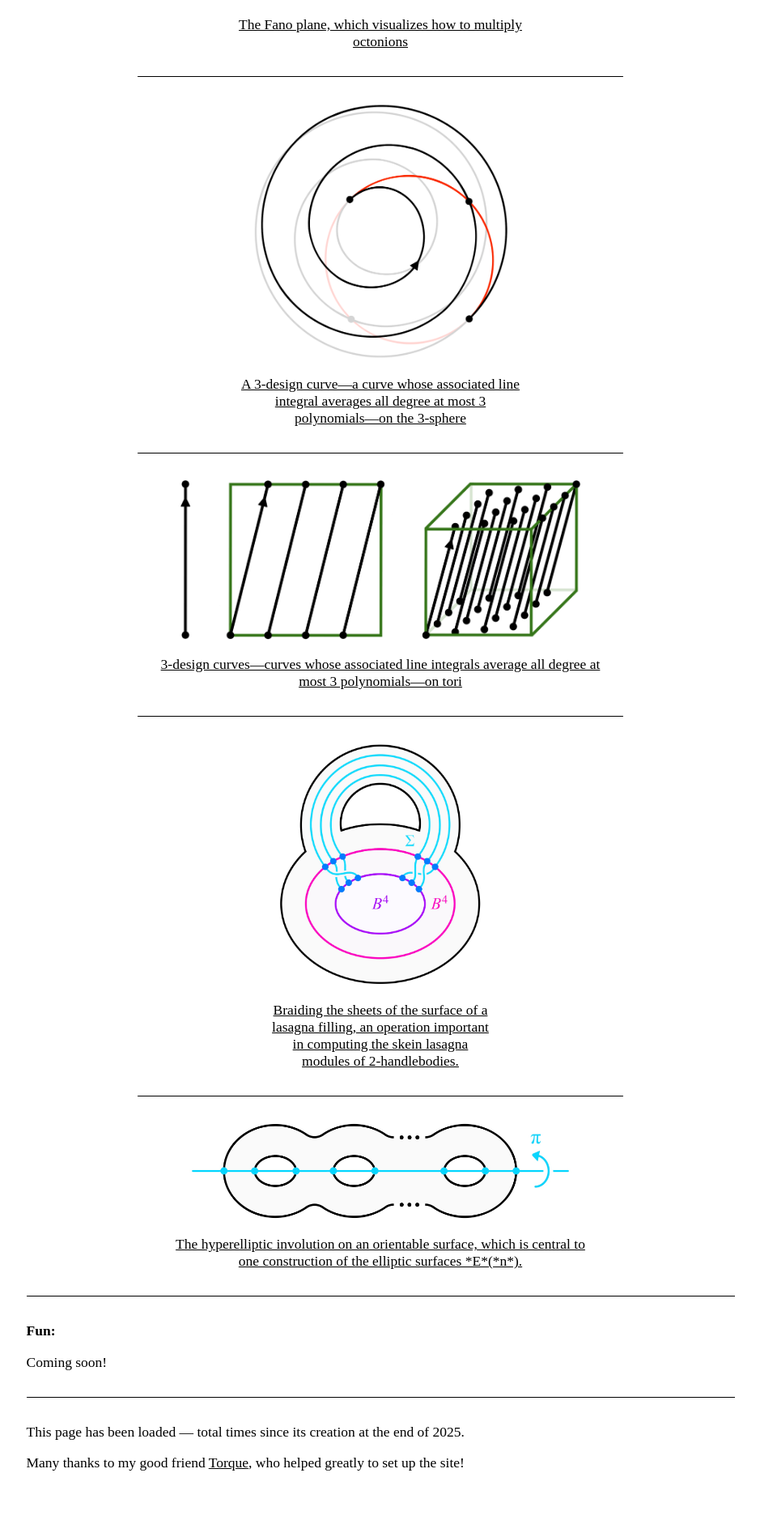
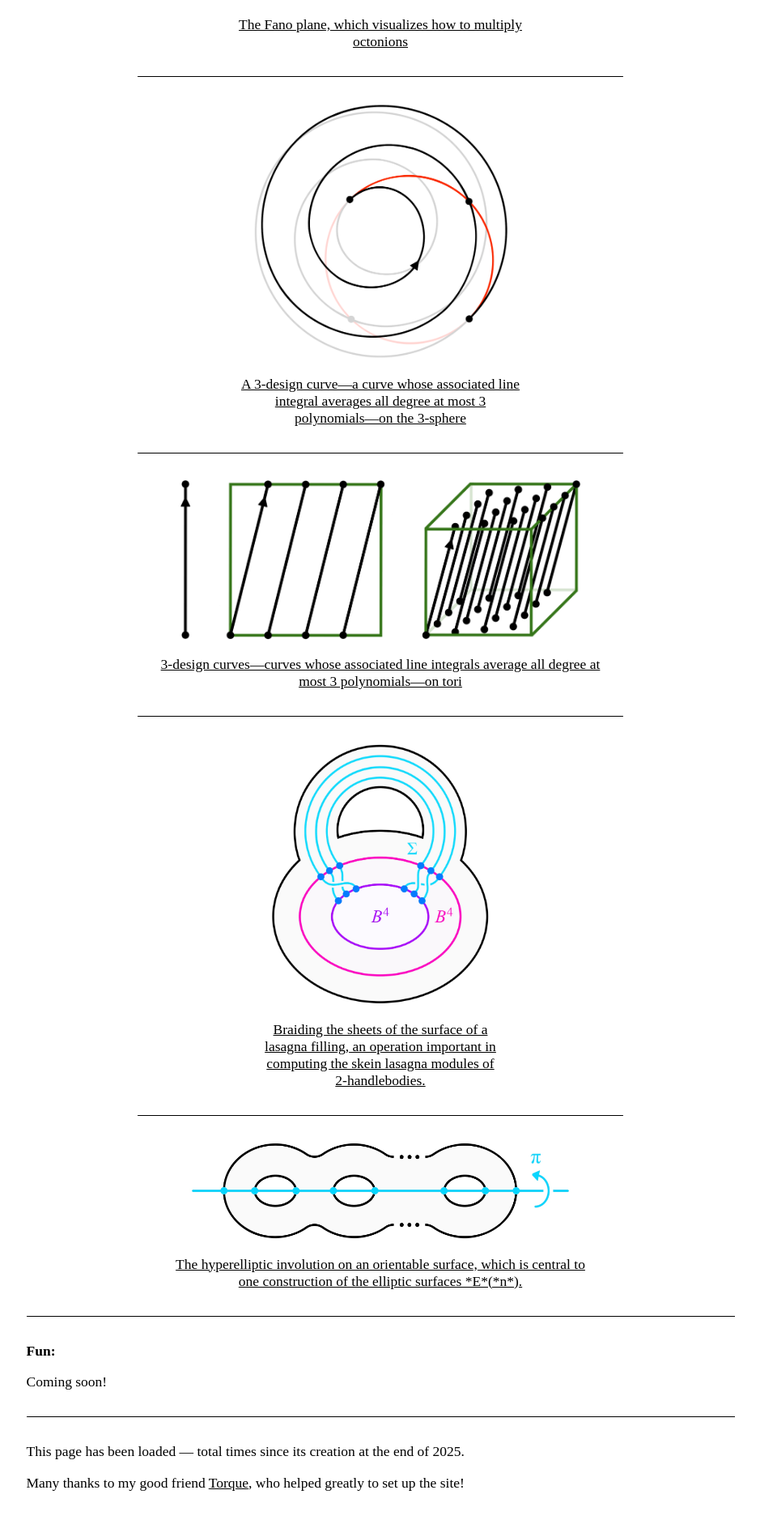
Before and after one commit to AyodejiLindblad/AyodejiLindblad.github.io, a Jekyll site: the page built from index.md, in a window 1280 px wide. Shown: the part 3162-5060 px from the top of the page at 81% size, without its empty margins (170-1109 px from the left). Built offline with Jekyll 4.4.1, drawn with Linux system fonts in a browser that asks for light colours; some web fonts are replaced; before the commit the page ends 5035 px from its top, so only the background shows below that.

Commit message:
277.77 -> 300

```diff
--- a/index.md
+++ b/index.md
@@ -237,7 +237,7 @@ Joint with [Ollie Thakar](https://www.math.harvard.edu/people/thakar-ollie/).
 
 <hr class="hr-600">
 
-<div style="flex: 1; text-align: center; --img-width: 277.77px;">
+<div style="flex: 1; text-align: center; --img-width: 300px;">
   <figure style="display: inline-block; margin: 0; width: min(var(--img-width), 100%);">
     <img
       src="/figures/Lasagna-trace-braiding.jpg"
```
